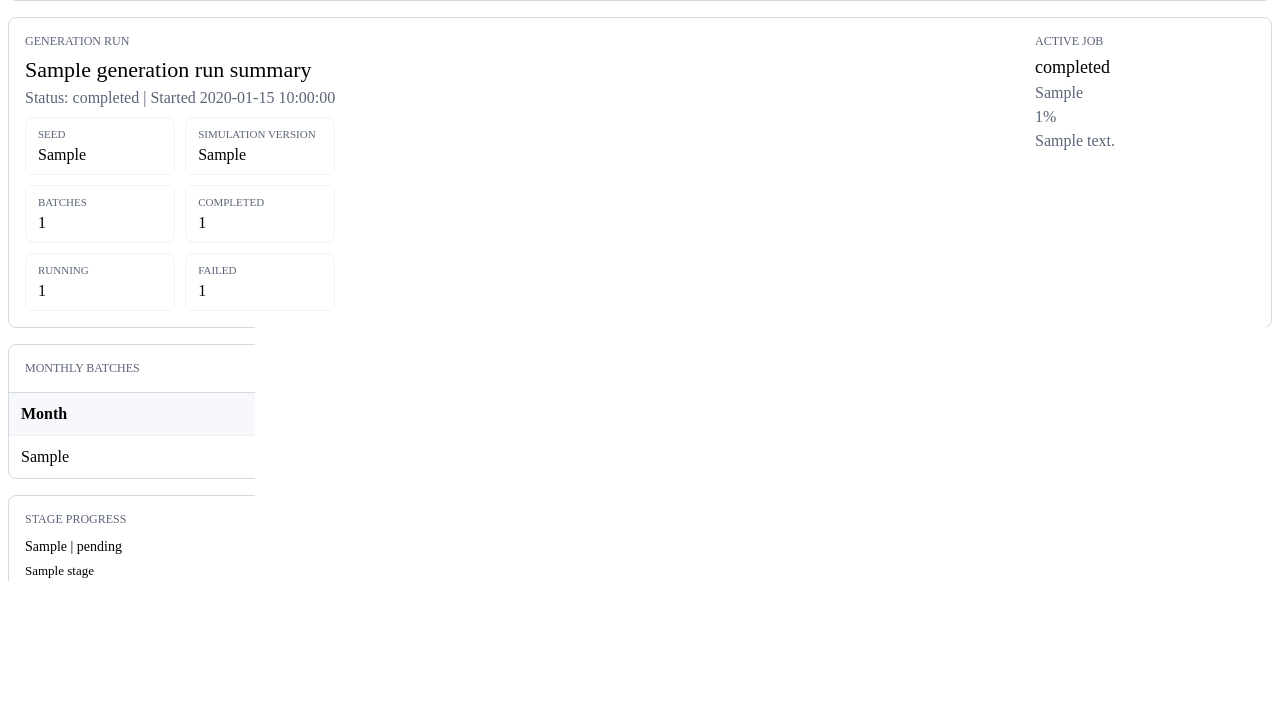
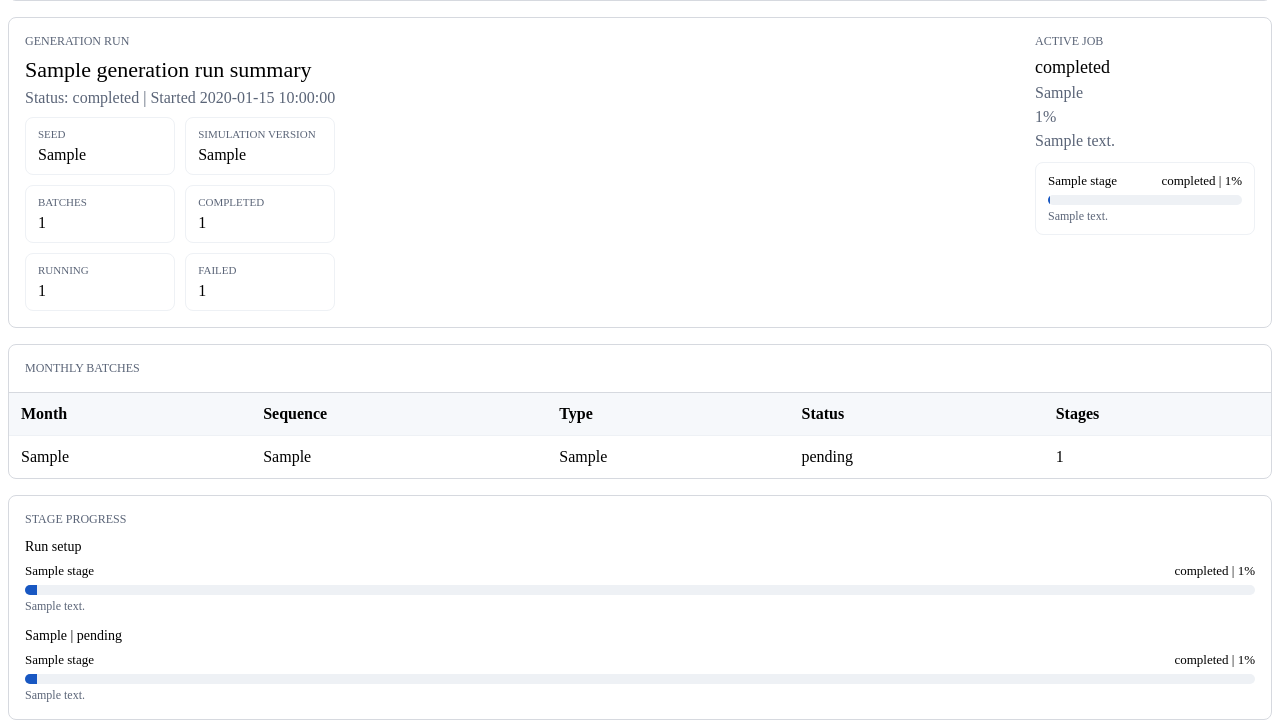
Before and after one commit to MotorCityCanuck/pickleball-sim, a FastAPI app: template backend/app/templates/partials/control_orchestration_tab.html in a window 1280 px wide. Shown: the part 944-1672 px from the top of the page. Before the commit the page ends 1525 px from the top, so only its background shows below. Run offline with FastAPI, Linux system fonts and the light colour scheme; the template is opened without the code that fills it: most values are stand-ins (such as "Sample title", 1, 10 or a date in 2020); parts of the project's set-up code (start-up, migrations or seed data) failed here and were passed over.

Commit message:
Fix orchestration panel generation status polling and setup progress

```diff
--- a/backend/app/templates/partials/control_orchestration_tab.html
+++ b/backend/app/templates/partials/control_orchestration_tab.html
@@ -1,4 +1,12 @@
-<section style="display:grid; gap:16px;">
+<section
+    style="display:grid; gap:16px;"
+    {% if (snapshot.seed_data_summary.latest_seed_job and snapshot.seed_data_summary.latest_seed_job.status in ('pending', 'running')) or (snapshot.active_job_summary and snapshot.active_job_summary.status in ('pending', 'running')) %}
+        hx-get="/control/partials/orchestration"
+        hx-trigger="every 10s"
+        hx-swap="outerHTML"
+        hx-target="this"
+    {% endif %}
+>
     <section style="border:1px solid #d6d9df; border-radius:8px; padding:16px;">
         <div style="display:flex; justify-content:space-between; gap:12px; align-items:flex-start;">
             <div>
@@ -286,27 +294,7 @@
         </form>
     </section>
 
-    <div
-        hx-get="/control/partials/run-status"
-        hx-trigger="load, every 10s"
-        hx-swap="innerHTML"
-    >
-        {% include "partials/control_run_status.html" %}
-    </div>
-
-    <div
-        hx-get="/control/partials/batch-table"
-        hx-trigger="load, every 10s"
-        hx-swap="innerHTML"
-    >
-        {% include "partials/control_batch_table.html" %}
-    </div>
-
-    <div
-        hx-get="/control/partials/progress-bars"
-        hx-trigger="load, every 10s"
-        hx-swap="innerHTML"
-    >
-        {% include "partials/control_progress_bars.html" %}
-    </div>
+    {% include "partials/control_run_status.html" %}
+    {% include "partials/control_batch_table.html" %}
+    {% include "partials/control_progress_bars.html" %}
 </section>
--- a/backend/app/templates/partials/control_progress_bars.html
+++ b/backend/app/templates/partials/control_progress_bars.html
@@ -1,7 +1,42 @@
 <section style="border:1px solid #d6d9df; border-radius:8px; padding:16px;">
     <div style="font-size:12px; color:#5a6477; text-transform:uppercase; margin-bottom:12px;">Stage Progress</div>
-    {% if snapshot.batch_summaries %}
+    {% if snapshot.active_job_stage_progress or snapshot.batch_summaries %}
         <div style="display:grid; gap:14px;">
+            {% if snapshot.active_job_stage_progress %}
+                <div>
+                    <div style="font-size:14px; margin-bottom:8px;">
+                        Run setup
+                    </div>
+                    <div style="display:grid; gap:10px;">
+                        {% for stage in snapshot.active_job_stage_progress %}
+                            <div>
+                                <div style="display:flex; justify-content:space-between; gap:12px; font-size:13px;">
+                                    <span>{{ stage.stage_name }}</span>
+                                    <span>
+                                        {{ stage.status }}
+                                        {% if stage.progress_percent is not none %}
+                                            | {{ stage.progress_percent }}%
+                                        {% endif %}
+                                        {% if stage.is_stale %}
+                                            | stale
+                                        {% endif %}
+                                    </span>
+                                </div>
+                                <div style="margin-top:6px; height:10px; background:#eef1f5; border-radius:999px; overflow:hidden;">
+                                    <div
+                                        style="height:10px; width:{% if stage.progress_percent is not none %}{{ stage.progress_percent }}{% elif stage.status == 'succeeded' %}100{% else %}0{% endif %}%; background:{% if stage.status == 'failed' %}#b42318{% elif stage.status == 'succeeded' %}#247a3d{% else %}#1857c2{% endif %};"
+                                    ></div>
+                                </div>
+                                {% if stage.completion_message or stage.progress_message %}
+                                    <div style="margin-top:4px; color:#5a6477; font-size:12px;">
+                                        {{ stage.completion_message or stage.progress_message }}
+                                    </div>
+                                {% endif %}
+                            </div>
+                        {% endfor %}
+                    </div>
+                </div>
+            {% endif %}
             {% for batch in snapshot.batch_summaries %}
                 <div>
                     <div style="font-size:14px; margin-bottom:8px;">
--- a/backend/app/templates/partials/control_run_status.html
+++ b/backend/app/templates/partials/control_run_status.html
@@ -48,6 +48,31 @@
                 <div style="margin-top:6px; color:#5a6477;">{{ snapshot.active_job_summary.current_phase or "n/a" }}</div>
                 <div style="margin-top:6px; color:#5a6477;">{{ snapshot.active_job_summary.percent_complete or 0 }}%</div>
                 <div style="margin-top:6px; color:#5a6477;">{{ snapshot.active_job_summary.current_message or "" }}</div>
+                {% if snapshot.active_job_stage_progress %}
+                    <div style="margin-top:12px; display:grid; gap:8px;">
+                        {% for stage in snapshot.active_job_stage_progress %}
+                            <div style="border:1px solid #eef1f5; border-radius:8px; padding:10px 12px;">
+                                <div style="display:flex; justify-content:space-between; gap:12px; font-size:13px;">
+                                    <span>{{ stage.stage_name }}</span>
+                                    <span>
+                                        {{ stage.status }}
+                                        {% if stage.progress_percent is not none %}
+                                            | {{ stage.progress_percent }}%
+                                        {% endif %}
+                                    </span>
+                                </div>
+                                <div style="margin-top:6px; height:10px; background:#eef1f5; border-radius:999px; overflow:hidden;">
+                                    <div
+                                        style="height:10px; width:{% if stage.progress_percent is not none %}{{ stage.progress_percent }}{% elif stage.status == 'succeeded' %}100{% else %}0{% endif %}%; background:{% if stage.status == 'failed' %}#b42318{% elif stage.status == 'succeeded' %}#247a3d{% else %}#1857c2{% endif %};"
+                                    ></div>
+                                </div>
+                                <div style="margin-top:4px; color:#5a6477; font-size:12px;">
+                                    {{ stage.completion_message or stage.progress_message or "" }}
+                                </div>
+                            </div>
+                        {% endfor %}
+                    </div>
+                {% endif %}
             </div>
         {% else %}
             <div style="min-width:220px; border:1px dashed #d6d9df; border-radius:8px; padding:12px;">
```
Also changed, not shown: backend/app/seed_data_normalize/metro_areas.py (+9 -1 lines), backend/app/web/control_panel_queries.py (+58 -3 lines), backend/tests/test_control_panel_queries.py (+96 -0 lines), backend/tests/test_control_panel_routes.py (+2 -2 lines), backend/tests/test_seed_data_normalize_metro_areas.py (+56 -1 lines).
